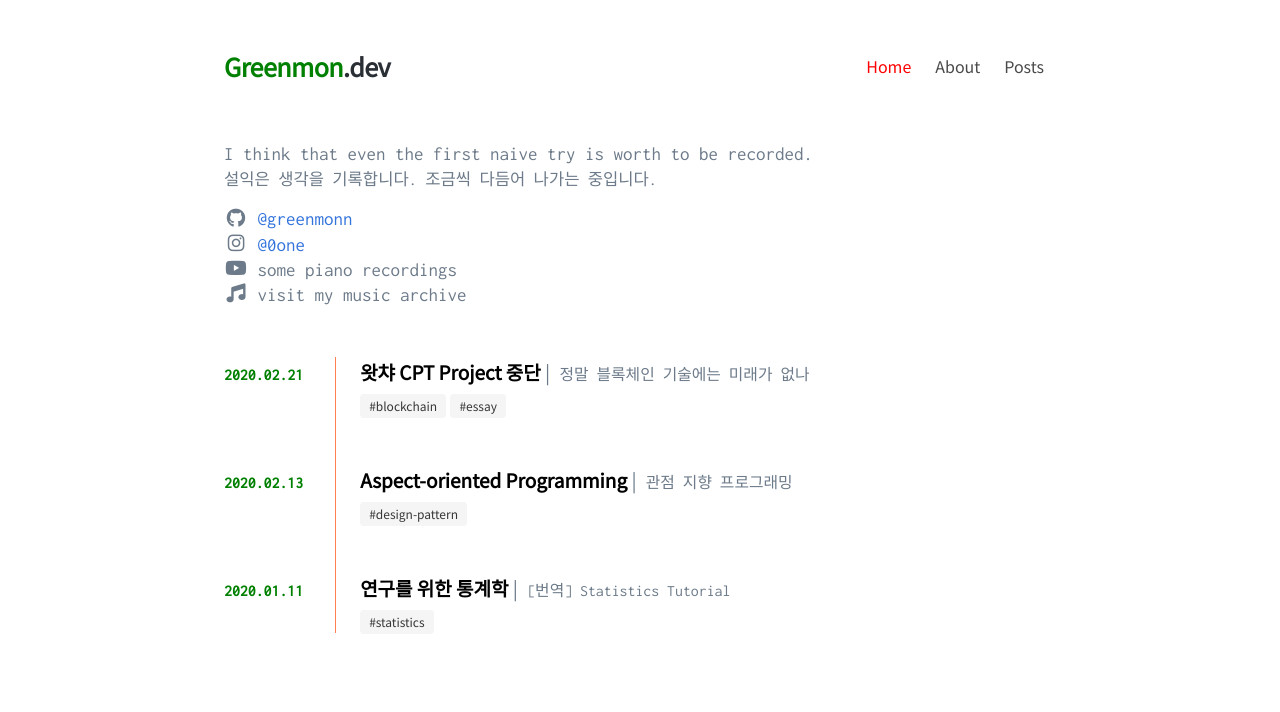
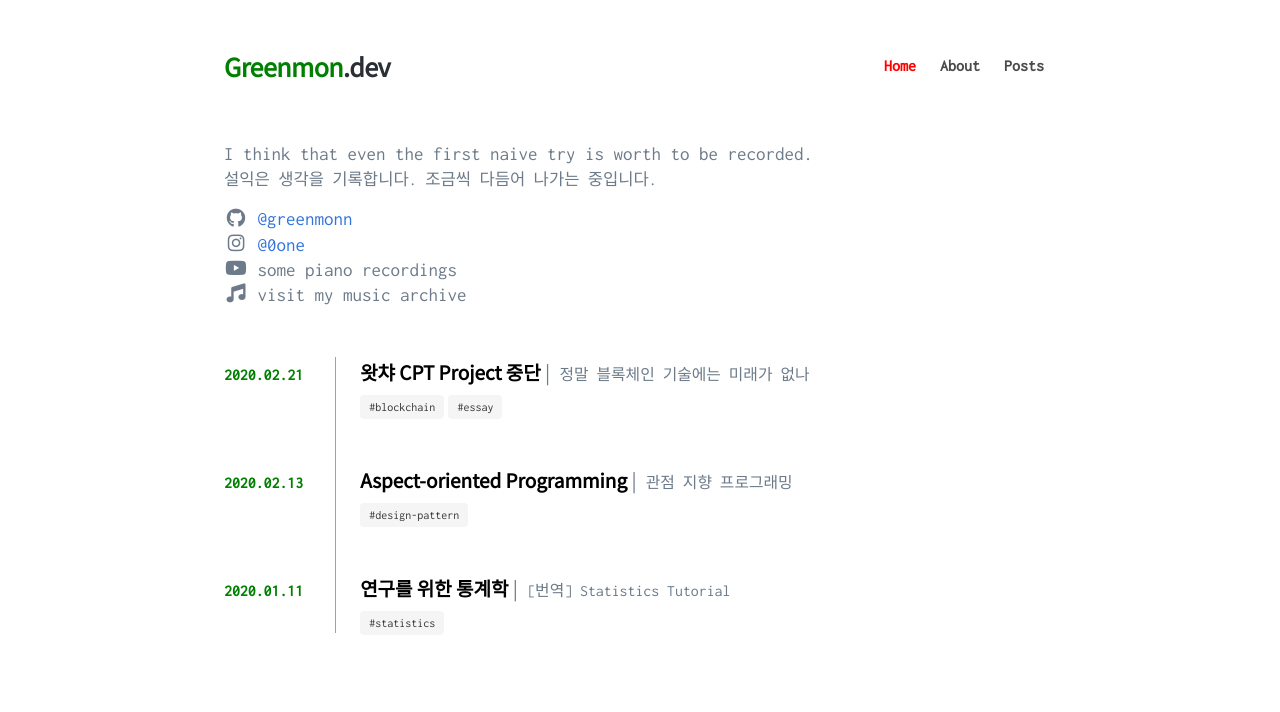
Before and after one commit to greenmonn/greenmonn.github.io, a Jekyll site: the page built from index.html, in a window 1280 px wide. Shown: the top 712 px of the page. Built offline with Jekyll 4.4.1, drawn with Linux system fonts in a browser that asks for light colours; nearby versions of some CDN libraries; some web fonts are replaced.

Commit message:
Use different fonts on pages

```diff
--- a/_layouts/about.html
+++ b/_layouts/about.html
@@ -15,7 +15,7 @@
 
 <body>
   {% include navigation.html %}
-  <section>
+  <section class="about">
     <div class="wrap content">
       {{ content }}
     </div>
--- a/_sass/about.scss
+++ b/_sass/about.scss
@@ -1,4 +1,8 @@
-img[alt=greenmon] {
-    width: 200px;
-    display: block;
+img[alt="greenmon"] {
+  width: 200px;
+  display: block;
 }
+
+.about {
+  font-family: "Inconsolata";
+}
--- a/_sass/main.scss
+++ b/_sass/main.scss
@@ -37,6 +37,10 @@
 .navbar {
   margin-top: 40px;
 
+  .navbar-burger {
+    font-family: Inconsolata;
+  }
+
   .navbar-title {
     &:hover {
       color: green;
@@ -50,6 +54,9 @@
   }
 
   .navbar-menu {
+    font-family: Inconsolata;
+    font-weight: 700;
+
     .navbar-end {
       .navbar-item {
         &:hover {
@@ -126,7 +133,7 @@
     }
   }
 
-  .post-title {
+  .post-list-title {
     color: black;
     font-weight: 600;
   }
--- a/_sass/post.scss
+++ b/_sass/post.scss
@@ -20,6 +20,10 @@
       padding-bottom: 0.2rem;
     }
     a {
+      span {
+        font-family: "Inconsolata", "Noto Sans KR";
+      }
+
       @media only screen and (max-width: 768px) {
         span {
           margin: 0.2rem 0.1rem;
@@ -36,6 +40,7 @@
 
 .tag-cloud {
   margin-top: 4%;
+  font-family: "Inconsolata", "Noto Sans KR";
 
   li {
     display: inline-block;
@@ -46,6 +51,10 @@
       padding: 0.2rem 0.1rem;
     }
   }
+}
+
+.post-title {
+  font-family: "KoPub Batang", "Inconsolata", "Noto Sans KR";
 }
 
 .post-date {
--- a/index.html
+++ b/index.html
@@ -44,7 +44,7 @@
             {% for post in site.posts  limit:6 %}
             {% unless post.tags contains 'draft' %}
             <li>
-                <a class="post-title" href="{{ post.url }}">{{ post.title }}</a> |
+                <a class="post-list-title" href="{{ post.url }}">{{ post.title }}</a> |
                 <span class="explain">{{ post.excerpt | strip_html | truncatewords:75 }}</span>
                 <br>
                 {% for tag in post.tags %}
```
